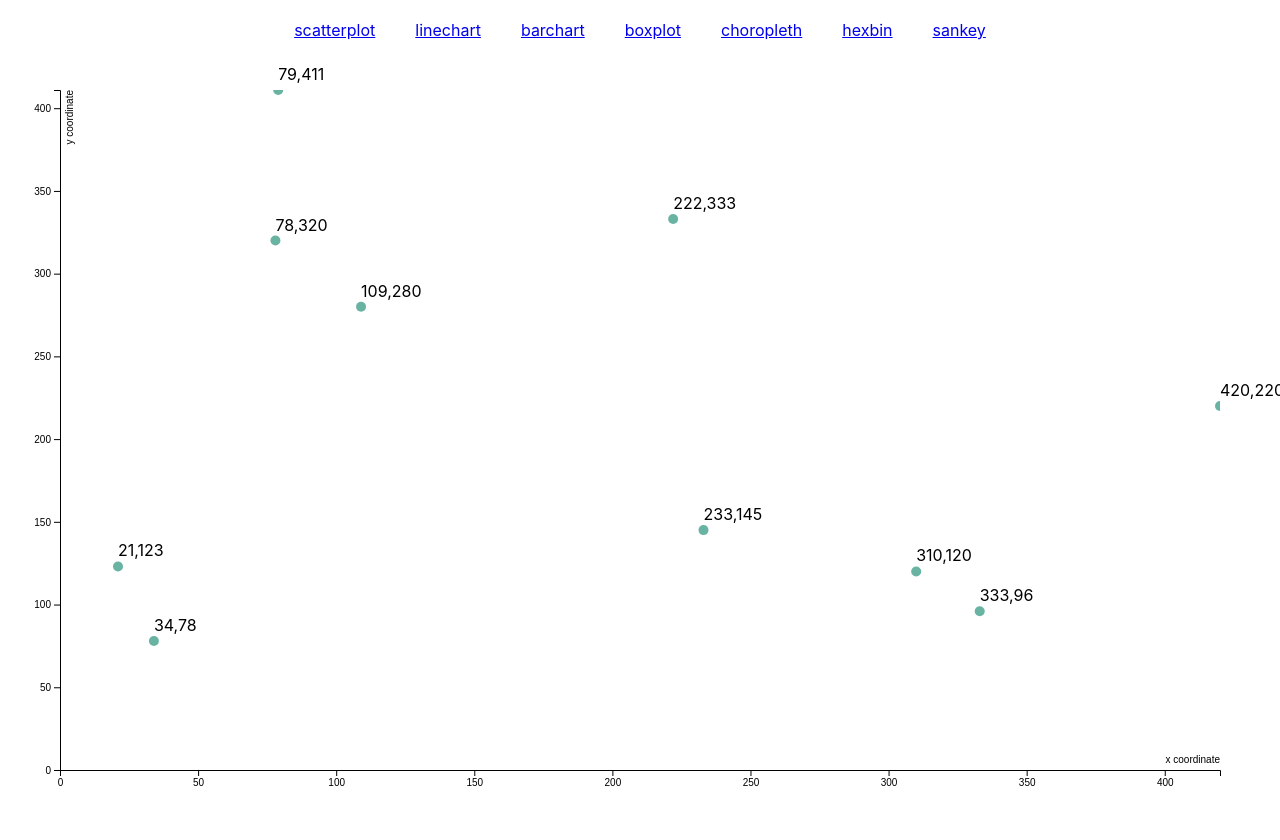
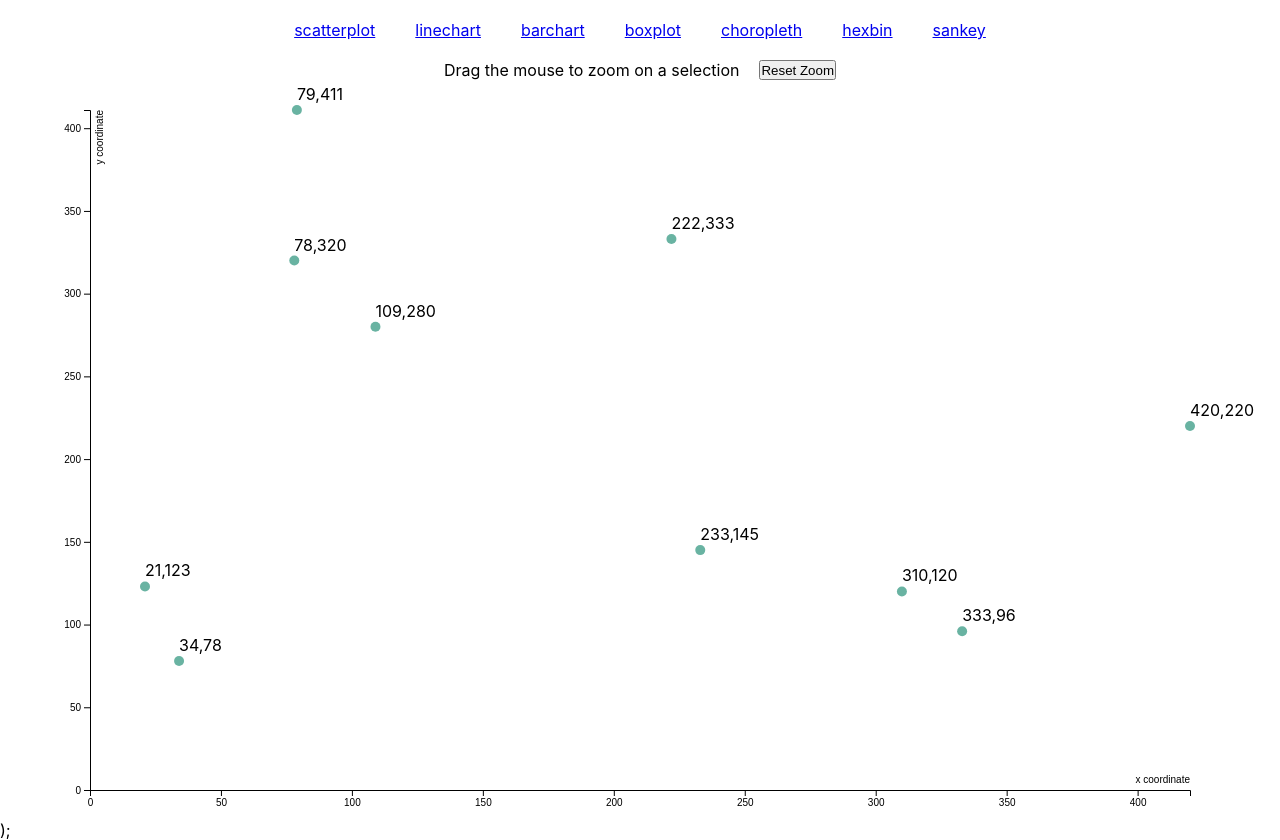
Before and after one commit to elephantcastle/graphs-react-d3, a React (Create React App) app: page /scatterplot in a window 1280 px wide. Before the commit the page ends 800 px from the top, so only its background shows below. Built offline with nearby package versions, Linux system fonts and the light colour scheme.

Commit message:
improve css

```diff
--- a/src/components/Scatterplot.js
+++ b/src/components/Scatterplot.js
@@ -33,7 +33,7 @@ class Scatterplot extends Component {
       let widthDiv = window.innerWidth;
       let heightDiv = window.innerHeight - headerDiv[0].clientHeight;
 
-      const margin = { top: 30, right: 60, bottom: 30, left: 60 };
+      const margin = { top: 30, right: 90, bottom: 30, left: 90 };
       const width = (widthDiv || 800) - margin.left - margin.right;
       const height = (heightDiv || 800) - margin.top - margin.bottom;
 
@@ -104,10 +104,10 @@ class Scatterplot extends Component {
         .append("svg:clipPath")
         .attr("id", "clip")
         .append("svg:rect")
-        .attr("width", width)
-        .attr("height", height)
+        .attr("width", width + margin.left + margin.right)
+        .attr("height", height + margin.top + margin.bottom)
         .attr("x", 0)
-        .attr("y", 0);
+        .attr("y", -margin.top);
       // draw points in the center
       svg
         .append("g")
@@ -199,12 +199,28 @@ class Scatterplot extends Component {
           .attr("y", (d) => yScale(d[1]) - 10);
       }
       setTimeout(triggerTransitionDelay, 500);
+
+      d3.select("#reset").on("click", function () {
+        // reset brush to initial state
+        xScale.domain([0, d3.max(data, (d) => d[0])]);
+        yScale.domain([0, d3.max(data, (d) => d[1])]);
+        svg.select(".brush").call(brush.move, null);
+        zoom();
+      });
     };
     redraw();
     window.addEventListener("resize", redraw);
   }
   render() {
-    return <div id="scatterplot"></div>;
+    return (
+      <div>
+        <div className="controls-scatterplot">
+          Drag the mouse to zoom on a selection{" "}
+          <button id="reset">Reset Zoom</button>
+        </div>
+        <div id="scatterplot"></div>);
+      </div>
+    );
   }
 }
 
--- a/src/index.css
+++ b/src/index.css
@@ -30,7 +30,16 @@ code {
 
 #barchart,
 #scatterplot,
-#linechart {
+#linechart,
+#boxplot {
   display: flex;
   justify-content: center;
 }
+
+.controls-scatterplot {
+  display: flex;
+  justify-content: center;
+}
+.controls-scatterplot > #reset {
+  margin-left: 20px;
+}
```
